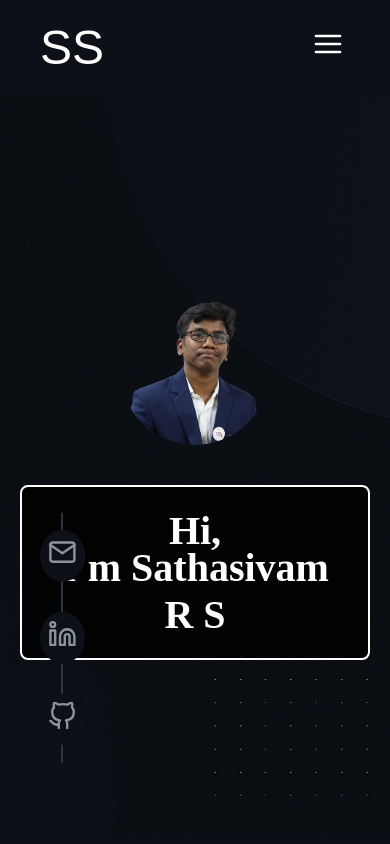
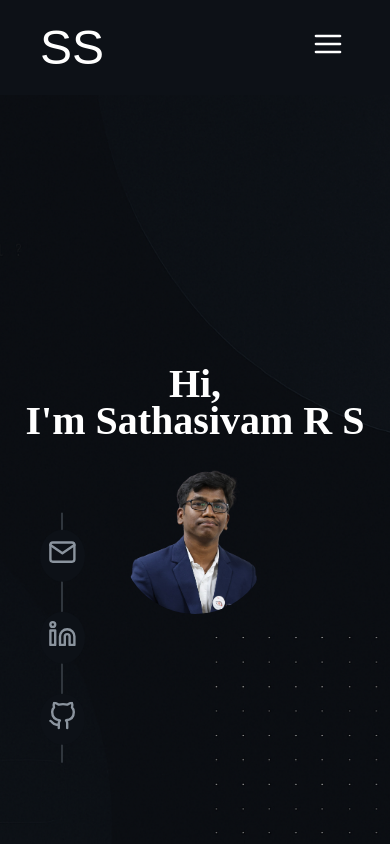
Before and after one commit to SathaSivamRS/Satha_Portfolio, a React (Create React App) app: page / in a window 390 px wide. Shown: the top 844 px of the page. Built offline with nearby package versions, Linux system fonts and the light colour scheme; a web font is replaced by a local one.

Commit message:
feat: Build and style complete portfolio hero section-1.4.3

```diff
--- a/src/components/Header/Header.js
+++ b/src/components/Header/Header.js
@@ -35,7 +35,7 @@ const Header = () => {
 
   return (
     <header className={styles.header}>
-      <a href="#home" className={styles.logo}>SS</a>
+      <a href="#" className={styles.logo}>SS</a>
 
       <button className={styles.hamburger} onClick={toggleNav} aria-label="Toggle navigation">
         <FiMenu />
@@ -43,7 +43,7 @@ const Header = () => {
 
       <nav className={`${styles.nav} ${isNavOpen ? styles.navOpen : ''}`}>
         <ul>
-          <li><a href="#home" className={activeLink === 'home' ? styles.active : ''} onClick={() => setIsNavOpen(false)}>Home</a></li>
+          <li><a href="#" className={activeLink === 'home' ? styles.active : ''} onClick={() => setIsNavOpen(false)}>Home</a></li>
           <li><a href="#about" className={activeLink === 'about' ? styles.active : ''} onClick={() => setIsNavOpen(false)}>About Me</a></li>
           <li><a href="#education" className={activeLink === 'education' ? styles.active : ''} onClick={() => setIsNavOpen(false)}>Education</a></li>
           <li><a href="#projects" className={activeLink === 'projects' ? styles.active : ''} onClick={() => setIsNavOpen(false)}>Projects</a></li>
--- a/src/components/Hero/Hero.js
+++ b/src/components/Hero/Hero.js
@@ -1,6 +1,6 @@
 import React from 'react';
 import styles from './Hero.module.css';
-import profilePic from '../../assets/SS_Transperent_2.png'; // Using your new image file
+import profilePic from '../../assets/SS_Transperent_2.png'; // Your transparent profile image
 
 const Hero = () => {
   const codeSnippet = `
@@ -18,6 +18,11 @@ const Hero = () => {
       {/* Decorative Elements */}
       <div className={styles.dotGrid}></div>
 
+      <div className={styles.textContent}>
+        <h1 className={styles.greeting}>Hi,</h1>
+        <h2 className={styles.name}>I'm Sathasivam R S</h2>
+      </div>
+
       <img
         draggable={false}
         onDragStart={(e) => e.preventDefault()}
@@ -29,14 +34,10 @@ const Hero = () => {
       <div className={styles.codeSnippet}>
         <pre><code>{codeSnippet}</code></pre>
       </div>
+
+      {/* Optional decorations */}
       {/* <div className={styles.brackets}>{"{ }"}</div> */}
-      <div className={styles.curvedLine}></div>
-
-      {/* Main Content */}
-      <div className={styles.textContent}>
-        <h1 className={styles.greeting}>Hi,</h1>
-        <h2 className={styles.name}>I'm Sathasivam R S</h2>
-      </div>
+      {/* <div className={styles.curvedLine}></div> */}
     </main>
   );
 };
--- a/src/components/Hero/Hero.module.css
+++ b/src/components/Hero/Hero.module.css
@@ -46,10 +46,9 @@
   right: 10%;
   transform: translateY(-50%);
   z-index: 1;
-  /* border: 5px solid #30363d; */
 }
 
-/* --- Other Decorative Elements --- */
+/* --- Decorative Elements --- */
 .codeSnippet {
   position: absolute;
   top: 15%;
@@ -60,40 +59,9 @@
   line-height: 1.2;
 }
 
-/* .brackets {
-  position: absolute;
-  top: 45%;
-  right: 20%;
-  font-family: 'Courier New', Courier, monospace;
-  font-size: 8rem;
-  color: #161b22;
-  z-index: 2;
-  transform: translateY(-50%) rotate(15deg);
-} */
-
-/* .dotGrid {
-  position: absolute;
-  bottom: 10%;
-  left: 50%;
-  transform: translateX(-50%);
-  width: 300px;
-  height: 150px;
-  background-image: radial-gradient(#30363d 2px, transparent 0);
-  background-size: 20px 20px;
-  opacity: 0.3;
-} */
-
-/* .curvedLine {
-  position: absolute;
-  width: 500px;
-  height: 500px;
-  top: -10%;
-  right: 10%;
-  border-radius: 50%;
-  border: 2px solid #30363d;
-  border-color: transparent transparent #30363d #30363d;
-  transform: rotate(-45deg);
-} */
+/* .brackets { ... } */
+/* .dotGrid { ... } */
+/* .curvedLine { ... } */
 
 /* --- Responsive Styles --- */
 @media (max-width: 1024px) {
@@ -127,30 +95,14 @@
     left: 5%;
     font-size: 0.8rem;
   }
-
-  /* Optional: Hide decorative elements on tablet */
-  /* .brackets { display: none; } */
-  /* .dotGrid { display: none; } */
-  /* .curvedLine { display: none; } */
 }
 
 @media (max-width: 768px) {
   .heroContainer {
-    padding: 0 20px;
+    padding: 20px;
     flex-direction: column;
     justify-content: center;
     align-items: center;
-  }
-
-  .profileImage {
-    position: relative;
-    width: 150px;
-    height: 150px;
-    top: auto;
-    right: auto;
-    transform: none;
-    margin: 20px auto;
-    display: block;
   }
 
   .textContent {
@@ -159,11 +111,11 @@
     top: auto;
     transform: none;
     text-align: center;
-    margin-top: 20px;
-    padding: 20px;
-    border: 2px solid #fff;
-    border-radius: 8px;
-    background-color: rgba(0, 0, 0, 0.8);
+    margin-bottom: 20px;
+    padding: 0;
+    border: none; /* Removed box */
+    border-radius: 0;
+    background-color: transparent;
     z-index: 5;
   }
 
@@ -178,11 +130,21 @@
     color: #fff;
   }
 
-  .codeSnippet {
-    display: none; /* Hide code snippet on small screens */
+  .profileImage {
+    position: relative;
+    width: 150px;
+    height: 150px;
+    top: auto;
+    right: auto;
+    transform: none;
+    margin: 0 auto;
+    display: block;
   }
 
-  /* Optional: Hide decorative elements on small tablets */
+  .codeSnippet {
+    display: none;
+  }
+
   /* .brackets { display: none; } */
   /* .dotGrid { display: none; } */
   /* .curvedLine { display: none; } */
```
